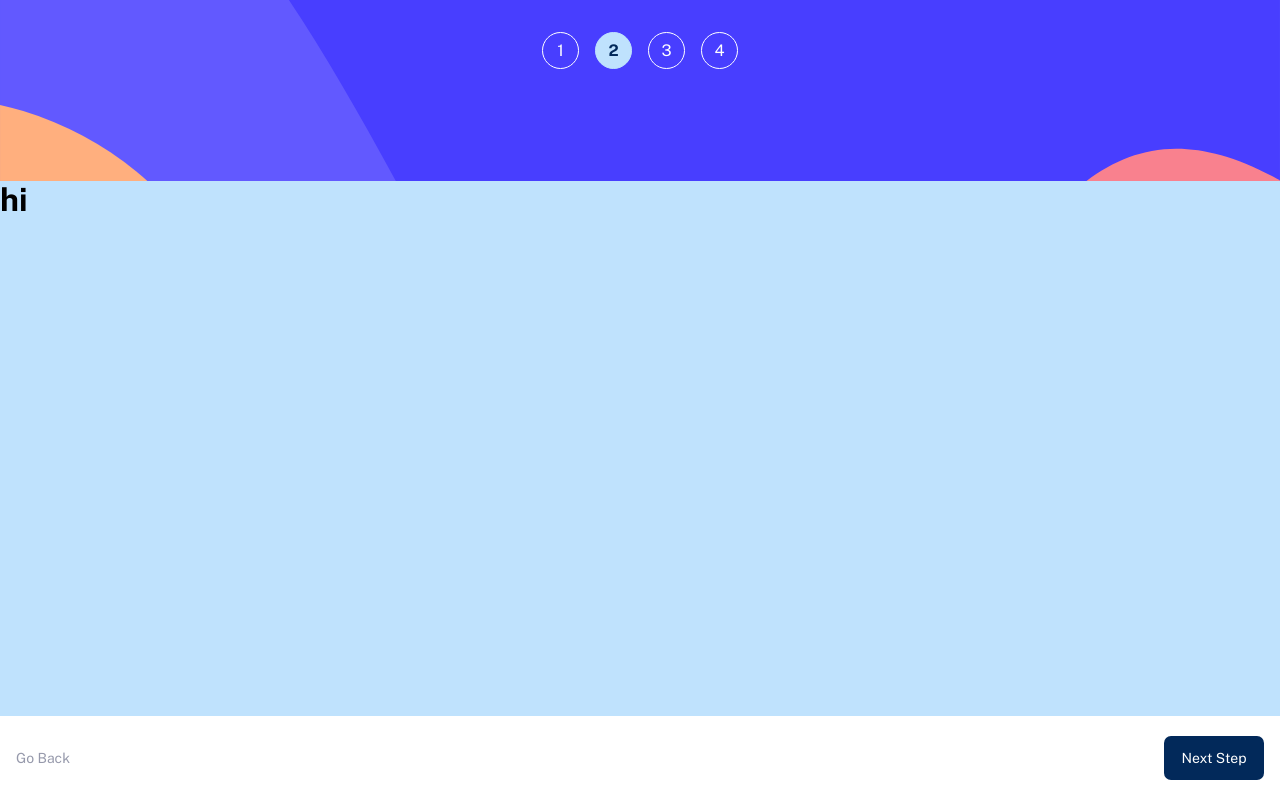
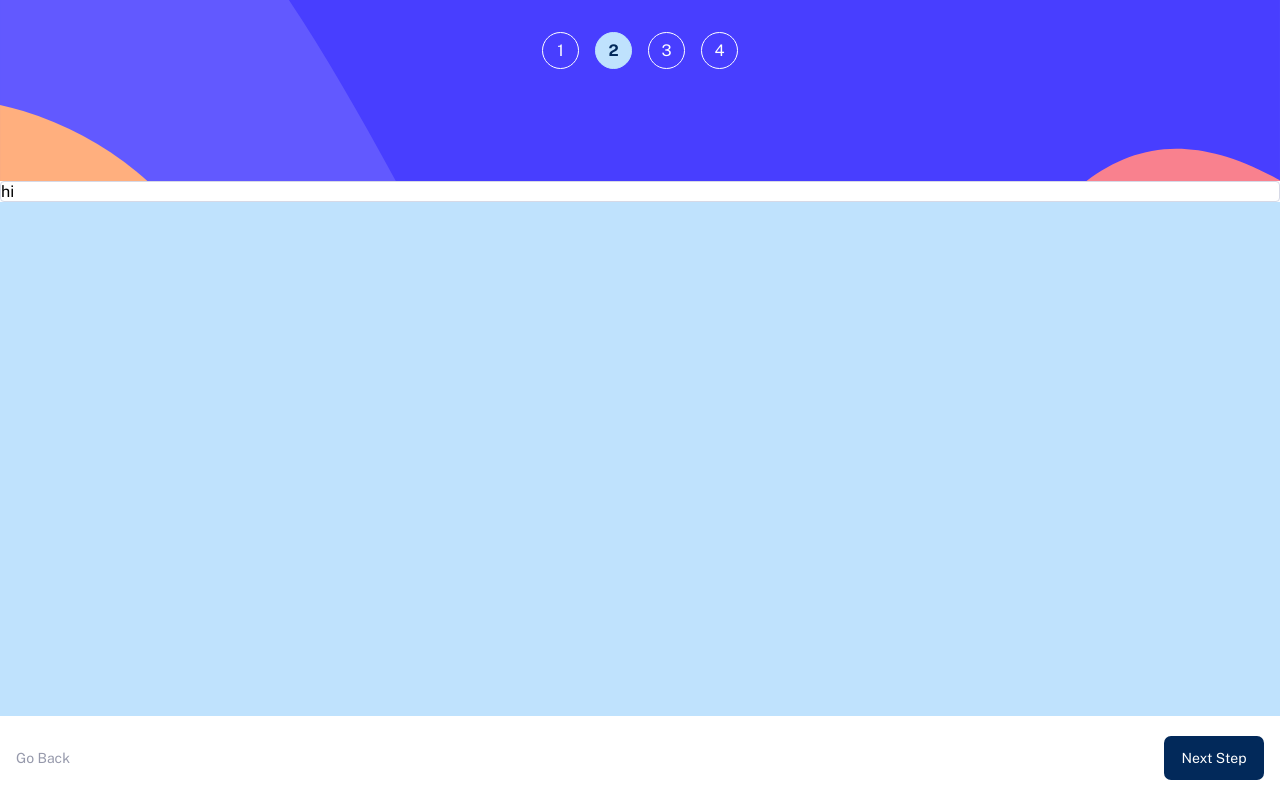
Before and after one commit to Mateeb11/multi-step-form, a React (Vite) app: page / in a window 1280 px wide. Built offline with nearby package versions, Linux system fonts and the light colour scheme.

Commit message:
adding a re-usable box component

```diff
--- a/src/Component/Form/Plan.jsx
+++ b/src/Component/Form/Plan.jsx
@@ -1,9 +1,11 @@
 import classes from "./Plan.module.scss";
+
+import Box from "../UI/Box";
 
 export default function Plan() {
   return (
-    <>
-      <h1>hi</h1>
-    </>
+    <section className={classes.container}>
+      <Box>hi</Box>
+    </section>
   );
 }
--- a/src/Component/Form/Plan.module.scss
+++ b/src/Component/Form/Plan.module.scss
@@ -0,0 +1,3 @@
+.container {
+  background-color: var(--clr-neutral-100);
+}
--- /dev/null
+++ b/src/Component/UI/Box.jsx
@@ -0,0 +1,5 @@
+import classes from "./Box.module.scss";
+
+export default function Box({ children, className }) {
+  return <div className={`${classes.box} ${className}`}>{children}</div>;
+}
--- /dev/null
+++ b/src/Component/UI/Box.module.scss
@@ -0,0 +1,4 @@
+.box {
+  border: 1px solid var(--clr-neutral-600);
+  border-radius: 0.25em;
+}
```
